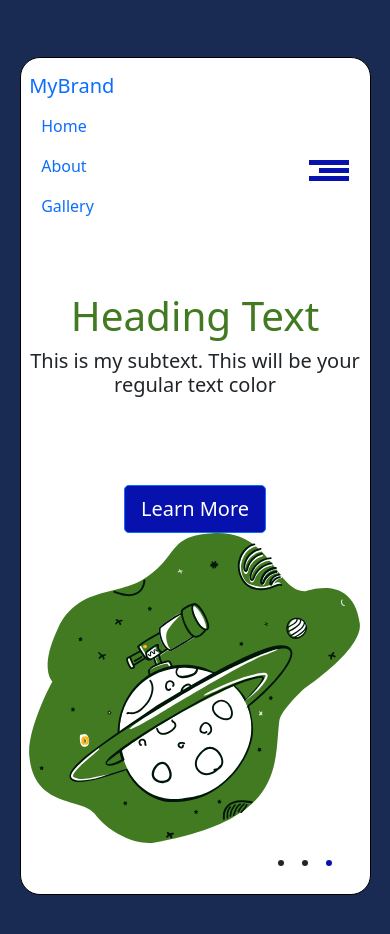
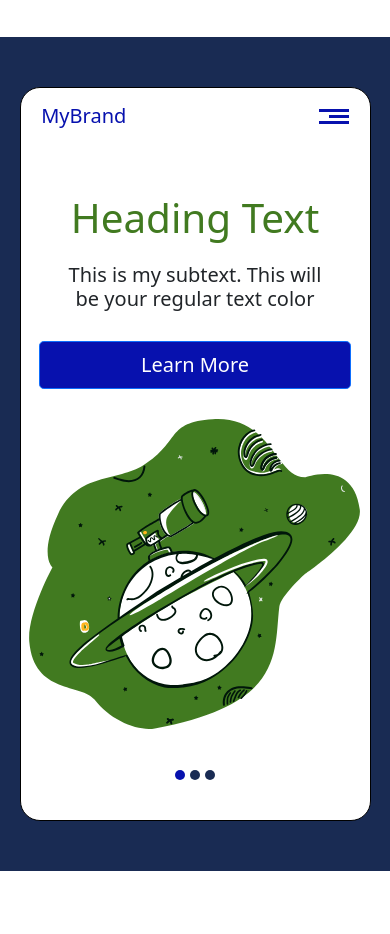
Before and after one commit to 1anya1/color-generator, a website with bundled scripts: page index.html in a window 390 px wide. Shown: the part 708-1642 px from the top of the page. After the commit the page ends 1579 px from the top, so only its background shows below. Built offline with nearby package versions, Linux system fonts and the light colour scheme.

Commit message:
layout complete

```diff
--- a/index.html
+++ b/index.html
@@ -4,7 +4,7 @@
     <meta charset="UTF-8" />
     <meta http-equiv="X-UA-Compatible" content="IE=edge" />
     <meta name="viewport" content="width=device-width, initial-scale=1.0" />
-    <title>Color Pallete Generator</title>
+    <title>Random Color Pallete Generator</title>
     <link
       rel="stylesheet"
       href="/node_modules/bootstrap/dist/css/bootstrap.min.css"
@@ -54,11 +54,11 @@
         </nav>
         <div class="row">
           <div class="side-menu">
-            <ul>
-              <li id="active"></li>
-              <li></li>
-              <li></li>
-            </ul>
+            <div class="loc">
+              <div id="active" class="dot"></div>
+              <div class="dot"></div>
+              <div class="dot"></div>
+            </div>
           </div>
           <div class="header col-sm-6">
             <h1 id="header" class="display-2">Heading Text</h1>
--- a/js/createPallete.js
+++ b/js/createPallete.js
@@ -9,7 +9,7 @@ function createPallete() {
       <div class="colorBox" id="id${i}">
       <p class="h6">color</p>
       </div>
-      <button type="button" class="btn btn-primary color">
+      <button type="button" class="btn btn-primary color ">
         Change Color
       </button>
       `;
--- a/js/main.js
+++ b/js/main.js
@@ -13,16 +13,18 @@ function colorGenerate(el) {
 function updateExample() {
   //all the elements to change
   const header = document.getElementById("header");
-  const li = document.getElementById("active");
+  const dot = document.getElementById("active");
   const svg = document.getElementById("svg").children[0];
   const button = document.getElementById("buttonExample");
-  const div = document.getElementById("exampleDiv");
   const hamburger = document.getElementsByClassName("mobile-nav");
+  const brand = document.getElementById("brand");
 
   //what color they take on
   header.style.color = document.getElementById("id0").style.backgroundColor;
   svg.style.fill = document.getElementById("id0").style.backgroundColor;
-  li.style.color = document.getElementById("id3").style.backgroundColor;
+  dot.style.backgroundColor =
+    document.getElementById("id3").style.backgroundColor;
+  brand.style.color = document.getElementById("id3").style.backgroundColor;
   button.style.backgroundColor =
     document.getElementById("id3").style.backgroundColor;
   [...hamburger].forEach((el) => {
--- a/styles/main.scss
+++ b/styles/main.scss
@@ -1,13 +1,24 @@
-// scss-docs-start color-variables
+// overide of some Bootstrap elements
 $primary: rgb(25, 43, 83);
+$secondary: rgb(179, 20, 81);
 h6 {
   color: white;
 }
+$btn-border-width: unset;
 $btn-border-radius: 20px;
-p {
+$btn-border-radius-lg: 20px;
+.btn {
+  border: unset;
+}
+p,
+h1,
+a {
   color: $primary;
 }
+//importing bootstrap variables to update with changes above
 @import "../node_modules/bootstrap/scss/bootstrap";
+
+// mobile first development
 
 .banner {
   width: 95%;
@@ -17,12 +28,23 @@ p {
   align-content: center;
   justify-content: space-between;
   align-items: center;
-  margin: 40px auto 40px;
+  padding-top: 50px;
+  margin: 0 auto;
+  h1 {
+    padding-bottom: 20px;
   }
+}
+
+#colorPallete {
+  padding: 50px 0 40px 0;
+  margin: 0 auto;
   #pallete {
     row-gap: 24px;
     overflow: hidden;
-}
+    width: 100%;
+    margin: 0 auto;
+    .box {
+      padding-bottom: 10px;
       .colorBox {
         height: 150px;
         border-radius: 20px 0px;
@@ -30,77 +52,97 @@ p {
         justify-content: center;
         align-items: center;
         margin-bottom: 10px;
-  @include media-breakpoint-up(sm) {
-    height: 200px;
-  }
         button {
           &:first-child {
             margin-bottom: 10px;
           }
         }
       }
+    }
+  }
+}
+
 #example {
   background-color: $primary;
-  padding: 40px 0;
-  margin-top: 40px;
-}
+  padding: 50px 0;
+
   .example {
     background-color: white;
     width: 90%;
     border: 1px solid $black;
     border-radius: 20px;
     margin: 0 auto;
-  margin-top: 40px;
     overflow: hidden;
     position: relative;
+    .navbar {
+      width: 95%;
+      margin: 0 auto;
+      flex-wrap: nowrap;
+      #brand {
+        padding-left: 12px;
+      }
+      .container-fluid {
+        justify-content: flex-end;
+        .navbar-nav {
+          display: none;
+        }
+      }
+    }
     .row {
-    padding: 50px 0;
+      padding: 50px 0 90px 0;
       align-items: center;
       flex-direction: column;
       .col-sm-6 {
-      @include media-breakpoint-up(md) {
-        width: unset;
-      }
         #imageExample {
           display: flex;
           justify-content: center;
         }
       }
-    @include media-breakpoint-up(md) {
-      flex-direction: row;
-      justify-content: space-around;
-    }
       .header {
         text-align: center;
-      @include media-breakpoint-up(md) {
-        padding-left: 80px;
-        text-align: left;
-        width: 40%;
+        width: 90%;
+        h1,
+        h5 {
+          width: 90%;
+          margin: 0 auto;
+        }
+        h1 {
+          padding-bottom: 20px;
+        }
+
+        #buttonExample {
+          min-width: 100%;
+          margin: 30px auto;
+        }
+      }
+      #exampleSplash {
+        #svg {
+          width: 85vw;
+          height: auto;
         }
       }
     }
   }
-#svg {
-  width: 85vw;
-  height: auto;
-  @include media-breakpoint-up(md) {
-    width: 40vw;
-  }
 }
 .side-menu {
   position: absolute;
-  writing-mode: vertical-rl;
-  text-orientation: mixed;
   bottom: 0;
+  display: flex;
+  justify-content: center;
+  padding-bottom: 40px;
+  .loc {
+    display: flex;
+    flex-direction: row;
+    column-gap: 5px;
+    .dot {
+      height: 10px;
+      width: 10px;
+      background-color: $primary;
+      border-radius: 50%;
+    }
+  }
 }
 
-#buttonExample {
-  margin-top: 80px;
-}
-.navbar {
-  width: 95%;
-  margin: 0 auto;
-}
 .mobile {
   display: flex;
   flex-direction: column;
@@ -109,17 +151,52 @@ p {
 
   .long,
   .short {
-    width: 40px;
-    height: 5px;
+    width: 30px;
+    height: 3px;
     background-color: pink;
   }
   .short {
-    width: 30px;
+    width: 20px;
   }
 }
-.navbar-nav {
-  display: none;
-  @include media-breakpoint-up(md) {
-    display: flex;
+
+//for screen that are larger than
+@include media-breakpoint-up(sm) {
+  .colorBox {
+    height: 200px;
   }
 }
+//for screen that are larger than
+@include media-breakpoint-up(md) {
+  #example {
+    .example {
+      .row {
+        flex-direction: row;
+        justify-content: space-around;
+        .col-sm-6 {
+          width: unset;
+        }
+        .header {
+          text-align: left;
+          width: 40%;
+          h1,
+          h5 {
+            width: 100%;
+          }
+        }
+        #exampleSplash {
+          #svg {
+            width: 40vw;
+          }
+        }
+      }
+    }
+  }
+}
+@include media-breakpoint-up(lg) {
+  .container-fluid {
+    .navbar-nav {
+      display: flex !important;
+    }
+  }
+}
```
Also changed, not shown: js/footer.js (added), styles/main.css, 1 other file. Lines whose indentation alone changed are shown as unchanged.
